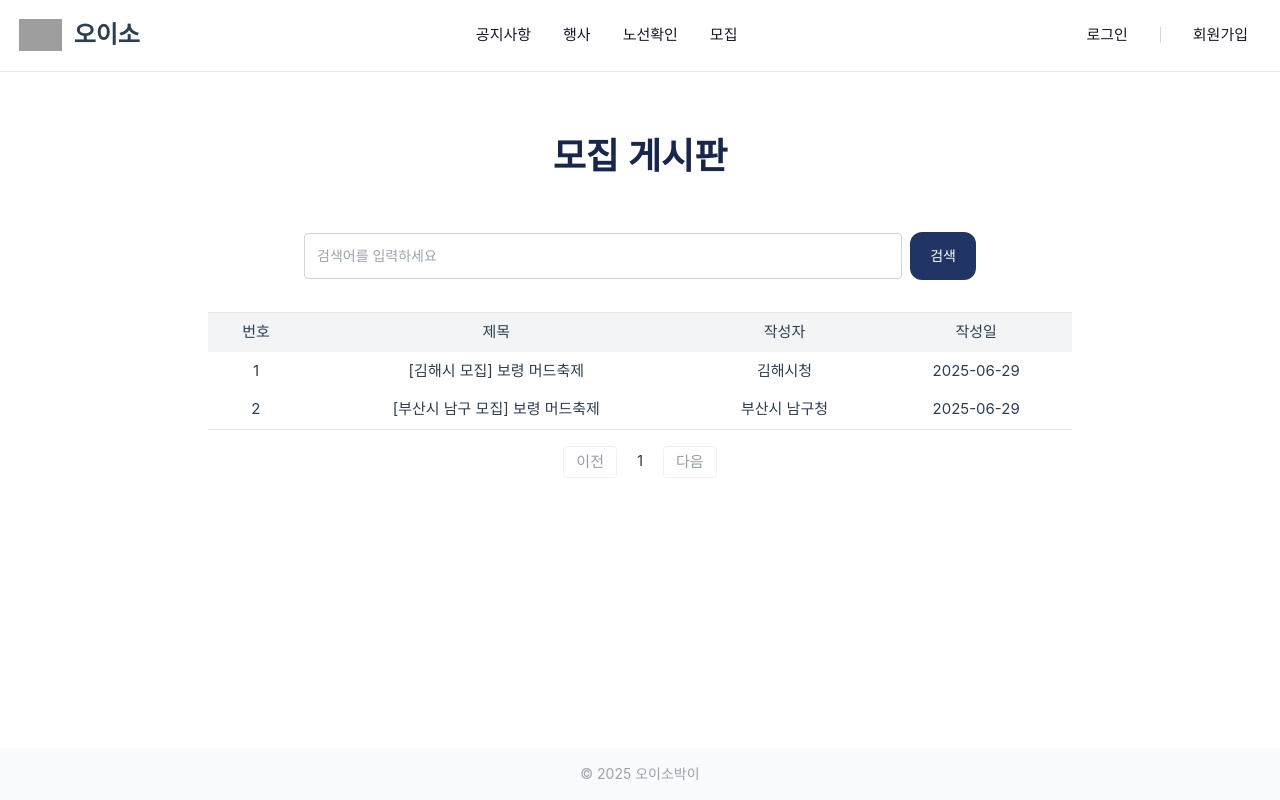
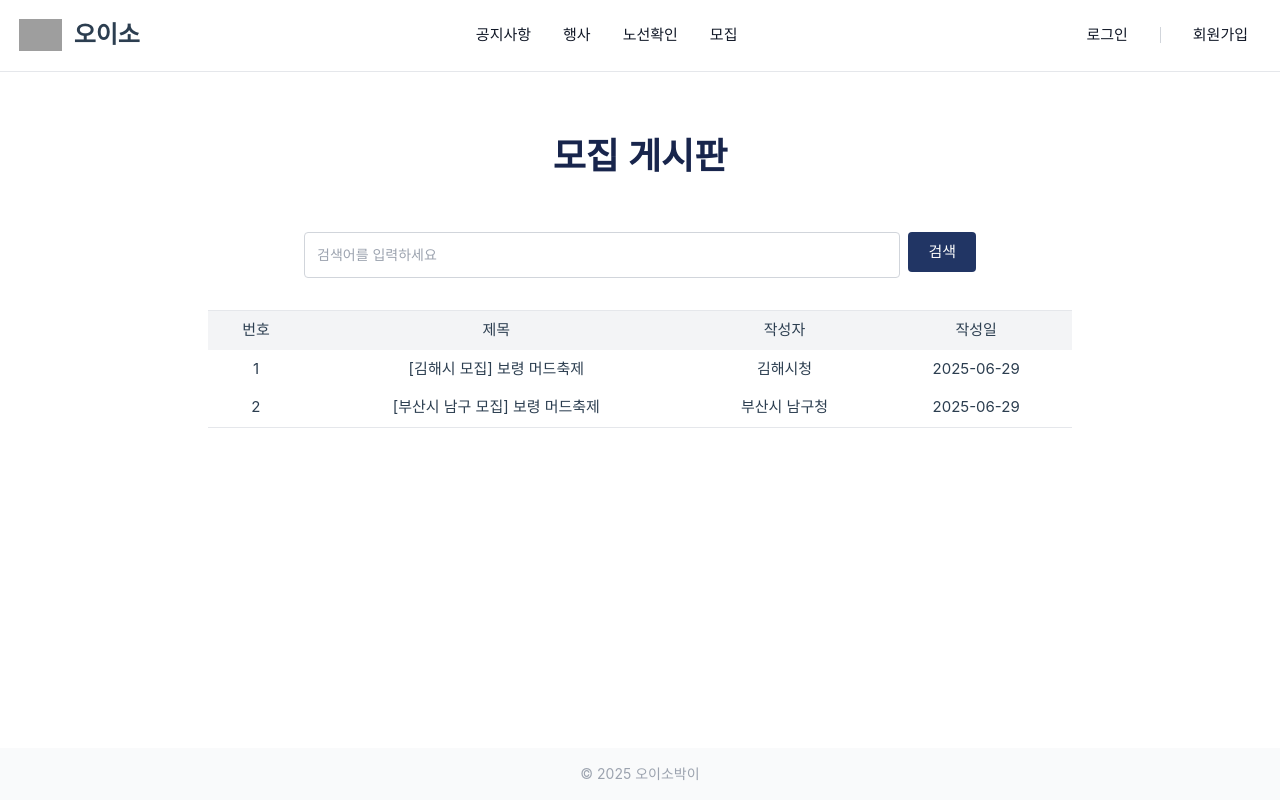
Before and after one commit to cu2mber/front-demo, a Vue app: page /recruit in a window 1280 px wide. Built offline with nearby package versions, Linux system fonts and the light colour scheme; grey boxes are pictures that could not be loaded.

Commit message:
refactor : BaseTable 컴포넌트 분리
- 검색 바(SearchBar.vue), 페이지네이션(Pagination.vue), 테이블(BaseTable.vue)로 분리
- 각 컴포넌트 별 역할 분담
- 부모 컴포넌트에서 상태 및 로직 집중 관리하도록 리팩토링
- 유지보수성과 재사용성 향상

```diff
--- a/src/components/BaseButton.vue
+++ b/src/components/BaseButton.vue
@@ -11,7 +11,7 @@ const emit = defineEmits(['click']);
 
 const baseClasses = {
   primary: 'bg-mainNavy-800 hover:bg-mainNavy-900 text-white',
-  blue: 'bg-blue-500 hover:bg-blue-700 text-white font-bold',
+  blue: 'bg-secondBlue-500 hover:bg-secondBlue-700 text-white font-bold',
   secondary: 'bg-gray-200 hover:bg-gray-300 text-gray-800',
 };
 
--- a/src/components/BaseTable.vue
+++ b/src/components/BaseTable.vue
@@ -1,81 +1,39 @@
 <script setup>
-import { ref, computed, watch } from 'vue';
-import BaseInput from './BaseInput.vue';
+const props = defineProps({
+  columns: Array,
+  items: Array,
+  sortKey: String,
+  sortOrder: Number,
+  showEdit: { type: Boolean, default: false },
+  showDelete: { type: Boolean, default: false },
+});
+const emit = defineEmits(['sort-change', 'edit-click', 'delete-click', 'row-click']);
 
-const props = defineProps({
-  columns: Array, // [{ key: 'title', label: '제목' }, ...]
-  items: Array, // 전체 데이터
-  searchKey: String, // 검색 기준 필드 (예: 'title')
-  perPage: { type: Number, default: 10 },
-});
+function changeSort(key) {
+  if (props.sortKey === key) {
+    emit('sort-change', { key, order: -props.sortOrder });
+  } else {
+    emit('sort-change', { key, order: 1 });
+  }
+}
 
-const emit = defineEmits(['row-click']);
+function onEdit(item) {
+  emit('edit-click', item);
+}
 
-const currentPage = ref(1);
-const sortKey = ref('');
-const sortOrder = ref(1); // 1: 오름차순, -1: 내림차순
-const searchQuery = ref('');
-
-// 필터링된 리스트
-const filteredItems = computed(() => {
-  if (!searchQuery.value) return props.items;
-  return props.items.filter(item =>
-    item[props.searchKey]?.toLowerCase().includes(searchQuery.value.toLowerCase()),
-  );
-});
-
-// 정렬된 리스트
-const sortedItems = computed(() => {
-  if (!sortKey.value) return filteredItems.value;
-  return [...filteredItems.value].sort((a, b) => {
-    const aVal = a[sortKey.value];
-    const bVal = b[sortKey.value];
-    return aVal > bVal ? sortOrder.value : aVal < bVal ? -sortOrder.value : 0;
-  });
-});
-
-// 현재 페이지의 데이터
-const paginatedItems = computed(() => {
-  const start = (currentPage.value - 1) * props.perPage;
-  return sortedItems.value.slice(start, start + props.perPage);
-});
-
-function sortBy(key) {
-  if (sortKey.value === key) {
-    sortOrder.value *= -1;
-  } else {
-    sortKey.value = key;
-    sortOrder.value = 1;
-  }
+function onDelete(item) {
+  emit('delete-click', item);
 }
 </script>
 
 <template>
-  <div>
-    <!-- 검색 -->
-    <div class="mx-auto mb-8 flex w-full max-w-2xl items-center justify-center gap-2">
-      <BaseInput
-        v-model="searchQuery"
-        type="text"
-        placeholder="검색어를 입력하세요"
-        class="flex-1"
-      />
-      <button
-        type="button"
-        class="h-[48px] rounded-xl bg-mainNavy-800 px-5 text-sm font-medium text-white transition-colors duration-200 hover:bg-mainNavy-900 focus:outline-none focus:ring-4 focus:ring-mainNavy-300"
-      >
-        검색
-      </button>
-    </div>
-
-    <!-- 테이블 -->
   <table class="w-full table-auto border-b border-t border-gray-200 text-center">
     <thead>
       <tr class="bg-gray-100">
         <th
           v-for="col in columns"
           :key="col.key"
-            @click="sortBy(col.key)"
+          @click="changeSort(col.key)"
           class="cursor-pointer select-none px-4 py-2"
         >
           {{ col.label }}
@@ -83,11 +41,12 @@ function sortBy(key) {
             {{ sortOrder === 1 ? '▲' : '▼' }}
           </span>
         </th>
+        <th v-if="showEdit || showDelete" class="px-4 py-2">작업</th>
       </tr>
     </thead>
     <tbody>
       <tr
-          v-for="item in paginatedItems"
+        v-for="item in items"
         :key="item.id || item.no"
         @click="$emit('row-click', item.no)"
         class="cursor-pointer hover:bg-gray-50"
@@ -95,27 +54,25 @@ function sortBy(key) {
         <td v-for="col in columns" :key="col.key" class="px-4 py-2">
           {{ item[col.key] }}
         </td>
+        <td v-if="showEdit || showDelete" class="space-x-2 px-4 py-2">
+          <button
+            v-if="showEdit"
+            type="button"
+            class="rounded bg-secondBlue-600 px-3 py-1 text-white hover:bg-secondBlue-700"
+            @click.stop.prevent="onEdit(item)"
+          >
+            수정
+          </button>
+          <button
+            v-if="showDelete"
+            type="button"
+            class="rounded bg-warning px-3 py-1 text-white hover:bg-red-700"
+            @click.stop.prevent="onDelete(item)"
+          >
+            삭제
+          </button>
+        </td>
       </tr>
     </tbody>
   </table>
-
-    <!-- 페이지네이션 -->
-    <div class="mt-4 flex justify-center space-x-2">
-      <button
-        @click="currentPage--"
-        :disabled="currentPage === 1"
-        class="rounded border px-3 py-1 disabled:opacity-50"
-      >
-        이전
-      </button>
-      <span class="px-3 py-1">{{ currentPage }}</span>
-      <button
-        @click="currentPage++"
-        :disabled="currentPage * perPage >= sortedItems.length"
-        class="rounded border px-3 py-1 disabled:opacity-50"
-      >
-        다음
-      </button>
-    </div>
-  </div>
 </template>
--- /dev/null
+++ b/src/components/Pagination.vue
@@ -0,0 +1,43 @@
+<script setup>
+const props = defineProps({
+  currentPage: Number,
+  totalItems: Number,
+  perPage: Number,
+});
+const emit = defineEmits(['update:currentPage']);
+
+const totalPage = computed(() => Math.ceil(props.totalItems / props.perPage));
+
+function prev() {
+  if (props.currentPage > 1) {
+    emit('update:currentPage', props.currentPage - 1);
+  }
+}
+function next() {
+  if (props.currentPage < totalPage.value) {
+    emit('update:currentPage', props.currentPage + 1);
+  }
+}
+</script>
+
+<template>
+  <div class="mt-4 flex justify-center space-x-2">
+    <button
+      type="button"
+      class="rounded border px-3 py-1 disabled:opacity-50"
+      :disabled="currentPage <= 1"
+      @click="prev"
+    >
+      이전
+    </button>
+    <span class="px-3 py-1">{{ currentPage }} / {{ totalPage }}</span>
+    <button
+      type="button"
+      class="rounded border px-3 py-1 disabled:opacity-50"
+      :disabled="currentPage >= totalPage"
+      @click="next"
+    >
+      다음
+    </button>
+  </div>
+</template>
--- /dev/null
+++ b/src/components/SearchBar.vue
@@ -0,0 +1,41 @@
+<script setup>
+import BaseInput from './BaseInput.vue';
+import { ref, watch } from 'vue';
+
+const props = defineProps({
+  modelValue: String,
+});
+const emit = defineEmits(['update:modelValue', 'search']);
+
+const localValue = ref(props.modelValue);
+
+watch(
+  () => props.modelValue,
+  val => {
+    localValue.value = val;
+  },
+);
+
+function onInput(event) {
+  localValue.value = event.target.value;
+  emit('update:modelValue', localValue.value);
+}
+
+function onClick() {
+  emit('search');
+}
+</script>
+
+<template>
+  <div class="mx-auto mb-8 flex w-full max-w-2xl gap-2">
+    <BaseInput v-model="localValue" type="text" placeholder="검색어를 입력하세요" class="flex-1" />
+    <button
+      type="button"
+      class="h-10 rounded bg-mainNavy-800 px-5 text-white hover:bg-mainNavy-900"
+      @click="onClick"
+      aria-label="검색"
+    >
+      검색
+    </button>
+  </div>
+</template>
--- a/src/components/Sidebar.vue
+++ b/src/components/Sidebar.vue
@@ -53,7 +53,11 @@ const toggleMenu = item => {
 </script>
 
 <template>
-  <aside id="sidebar" class="relative h-full w-64 border-r-2 dark:bg-gray-800" aria-label="Sidebar">
+  <aside
+    id="sidebar"
+    class="relative h-full w-64 border-r-2 text-mainNavy-900 dark:bg-gray-800"
+    aria-label="Sidebar"
+  >
     <div class="h-full overflow-y-auto px-3 py-4 dark:bg-gray-800">
       <ul class="space-y-2 font-medium">
         <li v-for="item in menus" :key="item.path">
--- a/src/views/recruitment/RecruitListView.vue
+++ b/src/views/recruitment/RecruitListView.vue
@@ -1,8 +1,10 @@
 <script setup>
-import { ref } from 'vue';
+import { ref, computed } from 'vue';
 import { useRouter } from 'vue-router';
 import BaseTable from '@/components/BaseTable.vue';
 import BaseTitle from '@/components/BaseTitle.vue';
+import SearchBar from '@/components/SearchBar.vue';
+import Pagination from '@/components/Pagination.vue'; // 페이징 컴포넌트 추가
 
 const router = useRouter();
 
@@ -22,13 +24,51 @@ const data = [
 ];
 const datas = ref(data);
 
-function handleRowClick(item) {
-  router.push(`/recruits/${item.no}`);
+const searchQuery = ref('');
+const currentPage = ref(1);
+const perPage = 5;
+const sortKey = ref('');
+const sortOrder = ref(1);
+
+const filteredItems = computed(() => {
+  if (!searchQuery.value) return datas.value;
+  return datas.value.filter(item =>
+    item.title.toLowerCase().includes(searchQuery.value.toLowerCase()),
+  );
+});
+
+const sortedItems = computed(() => {
+  if (!sortKey.value) return filteredItems.value;
+  return [...filteredItems.value].sort((a, b) => {
+    const aVal = a[sortKey.value];
+    const bVal = b[sortKey.value];
+    return aVal > bVal ? sortOrder.value : aVal < bVal ? -sortOrder.value : 0;
+  });
+});
+
+const paginatedItems = computed(() => {
+  const start = (currentPage.value - 1) * perPage;
+  return sortedItems.value.slice(start, start + perPage);
+});
+
+function onSearch() {
+  currentPage.value = 1;
+}
+
+function handleSortChange({ key, order }) {
+  sortKey.value = key;
+  sortOrder.value = order;
+}
+
+function handleRowClick(no) {
+  router.push(`/recruit/${no}`);
 }
 </script>
+
 <template>
   <div class="w-full max-w-4xl px-4 py-8">
     <BaseTitle title="모집 게시판" />
+    <SearchBar v-model="searchQuery" @search="onSearch" />
     <BaseTable
       :columns="[
         { key: 'no', label: '번호' },
@@ -36,10 +76,17 @@ function handleRowClick(item) {
         { key: 'author', label: '작성자' },
         { key: 'createdAt', label: '작성일' },
       ]"
-      :items="datas"
-      searchKey="title"
-      :perPage="5"
+      :items="paginatedItems"
+      :sort-key="sortKey"
+      :sort-order="sortOrder"
       @row-click="handleRowClick"
+      @sort-change="handleSortChange"
     />
+    <!-- <Pagination
+      :current-page="currentPage"
+      :total-items="sortedItems.length"
+      :per-page="perPage"
+      @update:currentPage="currentPage = $event"
+    /> -->
   </div>
 </template>
```
Also changed, not shown: src/views/gov/GovPageView.vue (renamed from src/views/GovPageView.vue). Lines whose indentation alone changed are shown as unchanged.
